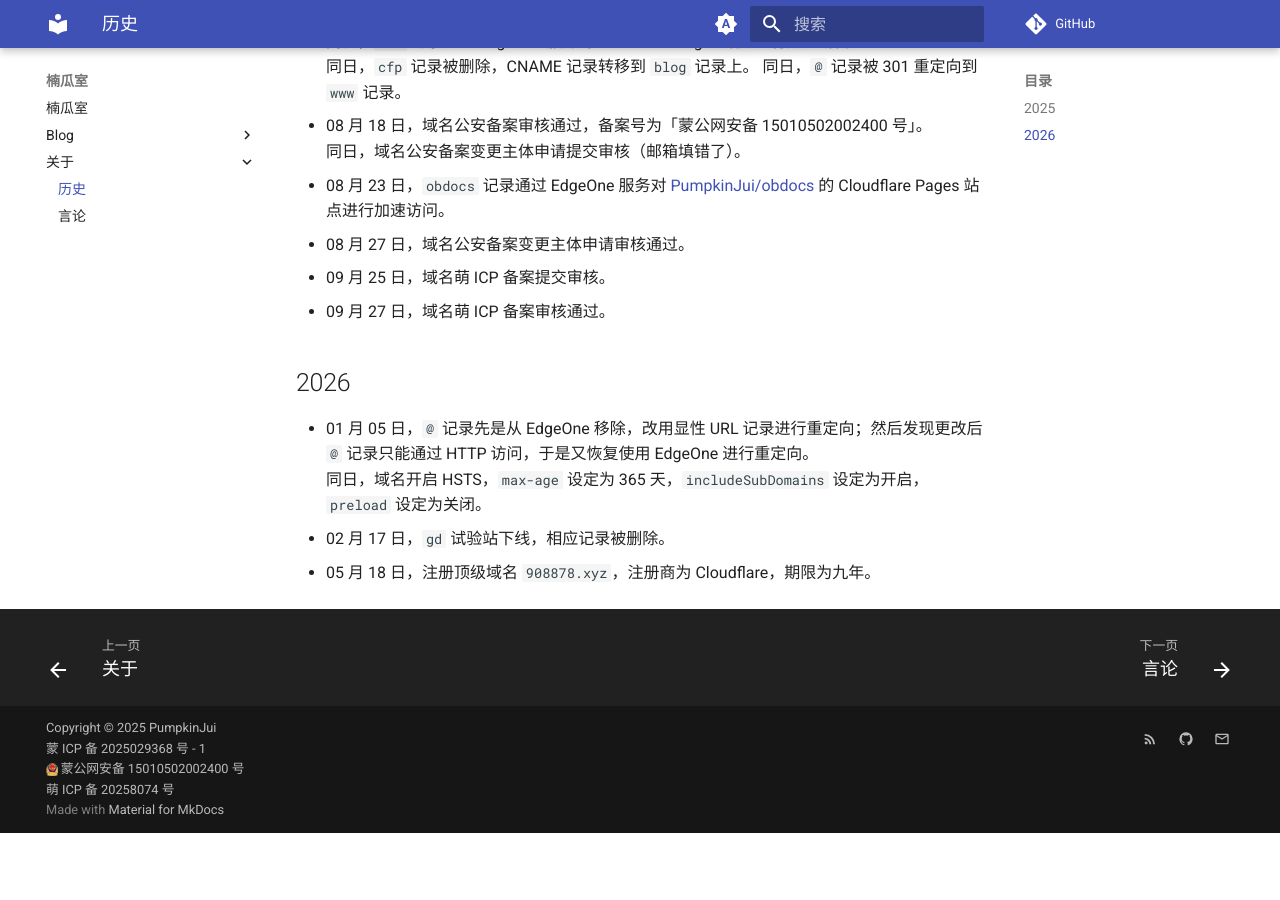
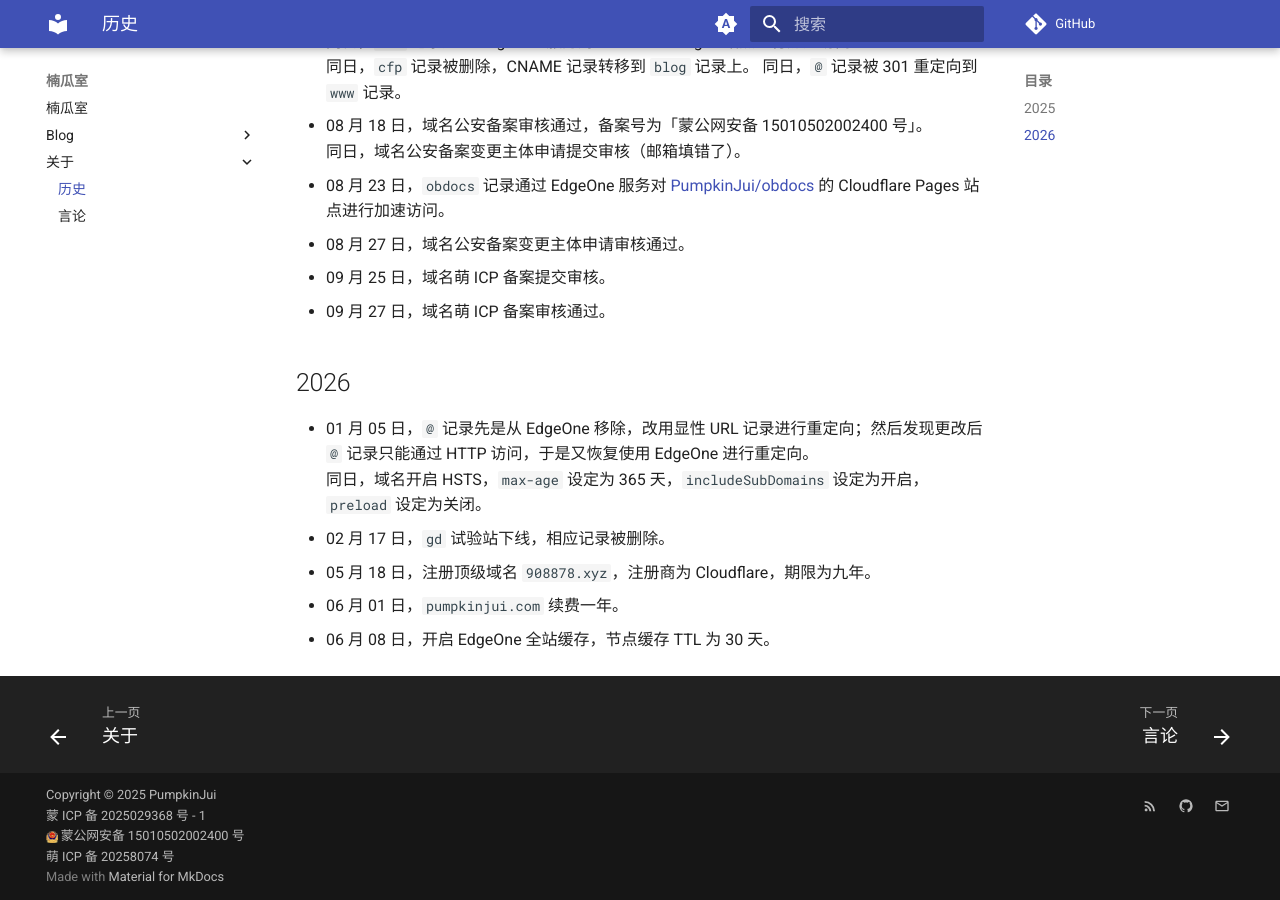
Before and after one commit to PumpkinJui/blog, an MkDocs documentation site: the page built from docs/about/history.md, in a window 1280 px wide and 900 px high, scrolled down 725 px. Built offline with MkDocs 1.6.1 and Material for MkDocs 9.7.7, drawn with Linux system fonts in a browser that asks for light colours; comment, search, counter and statistics services are not loaded; before the commit the page ends 1558 px from its top, so only the background shows below that.

Commit message:
Update History

```diff
--- a/docs/about/history.md
+++ b/docs/about/history.md
@@ -34,3 +34,5 @@
   同日，域名开启 HSTS，`max-age` 设定为 365 天，`includeSubDomains` 设定为开启，`preload` 设定为关闭。
 - 02 月 17 日，`gd` 试验站下线，相应记录被删除。
 - 05 月 18 日，注册顶级域名 `908878.xyz`，注册商为 Cloudflare，期限为九年。
+- 06 月 01 日，`pumpkinjui.com` 续费一年。
+- 06 月 08 日，开启 EdgeOne 全站缓存，节点缓存 TTL 为 30 天。
```
